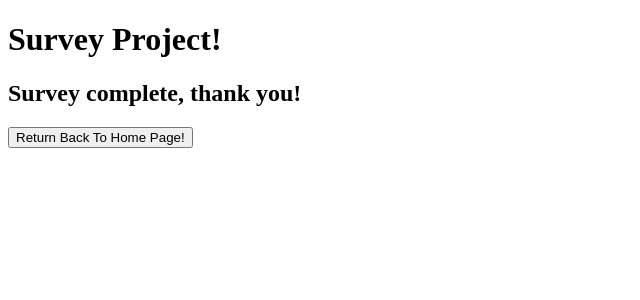
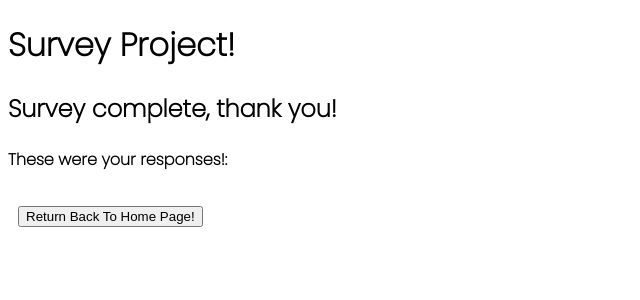
Before and after one commit to Ryccept/flask-surveys, a Flask app: page /completed in a window 1280 px wide. Shown: the top 300 px of the page, without its empty margins (0-640 px from the left). Run offline with Flask 2, Linux system fonts and the light colour scheme.

Commit message:
added Flask sessions along with css

```diff
--- a/app.py
+++ b/app.py
@@ -1,4 +1,4 @@
-from flask import Flask, request, render_template, redirect, flash
+from flask import Flask, request, render_template, redirect, flash, session
 from flask_debugtoolbar import DebugToolbarExtension
 
 from surveys import *
@@ -8,26 +8,27 @@ app.config['SECRET_KEY'] = 'test'
 app.config['DEBUG_TB_INTERCEPT_REDIRECTS'] = False
 debug = DebugToolbarExtension(app)
 
-# This sets up our fake database:
-responses = []
 
 @app.route('/')
 def home_page():
     """this gets the pre-made surveys that are established from the surveys.py file and displays them"""
     survey_list = surveys
+
+    """this is to set up the Flask session to capture all answers ((and reset when a user completes the survey and returns to the home page))"""
+    session["responses"] = []
     return render_template('root.html', surveys=survey_list)
 
 
 @app.route('/<survey_name>/questions/<int:question_id>', methods=["POST", "GET"])
 def question_page(survey_name, question_id):
+    responses = session["responses"]
+
     """this sets up each question from the correspond survey as well as every choice"""
     question_num = question_id
     survey_content = surveys[f"{survey_name}"]
 
     """this captures the current survey so that the redirect can occur in the /answer route"""
     current_survey = survey_name
-
-
 
     """these conditionals are what prevents the user from jumping ahead or using the wrong URL"""
     if(question_id > len(survey_content.questions) or question_id < 0):
@@ -39,8 +40,7 @@ def question_page(survey_name, question_id):
         return redirect(f"/{survey_name}/questions/{len(responses)}")
     else:
         question = survey_content.questions[question_id]
-        return render_template('question.html', q_num=question_num, question=question, responses=responses, survey_name=current_survey)
-        """TO-DO: Get rid of current_responses from above and within the render_template as we want this to occur on the backend"""
+        return render_template('question.html', q_num=question_num, question=question, survey_name=current_survey)
 
 
 
@@ -48,11 +48,11 @@ def question_page(survey_name, question_id):
 
 @app.route('/answer', methods=['POST'])
 def obtain_answer():
-    """this specifically captures the answer and then appends it to the responses list in surveys.py"""
-    answer = request.form.get("question", "not answered")
-    current_responses = responses
-    if answer != None:
-        current_responses.append(answer)
+    """this captures the users answer and then appends it."""
+    answer = request.form.get("question", "Not Answered")
+    current_responses_session = session["responses"]
+    current_responses_session.append(answer)
+    session["responses"] = current_responses_session
 
     """this sets up the redirect using hidden form data/post variables"""
     current_survey = request.form.get("current_survey")
@@ -64,15 +64,12 @@ def obtain_answer():
     if(next_question > question_count):
         return redirect('/completed')
     else:
+        """this appends the answer to the Flask session cookie and then redirects to the next question"""
         return redirect(f'/{current_survey}/questions/{next_question}')
 
 
 
 @app.route('/completed')
 def thank_you():
+    """sends user the thank you page along with the answers that the user chose"""
     return render_template('thanks.html')
-
-
-
-
-# To do: add sessions --  once that is learned.
--- /dev/null
+++ b/static/css.css
@@ -0,0 +1,13 @@
+body {
+  font-family: "Poppins", sans-serif;
+}
+
+form {
+  border: 1px solid black;
+  padding: 10px;
+  width: 500px;
+}
+
+#return {
+  border: 0px;
+}
--- a/templates/base.html
+++ b/templates/base.html
@@ -5,6 +5,11 @@
     <meta http-equiv="X-UA-Compatible" content="IE=edge" />
     <meta name="viewport" content="width=device-width, initial-scale=1.0" />
     <title>{% block title%}{% endblock%}</title>
+    <link
+      href="https://fonts.googleapis.com/css2?family=Poppins:wght@200&family=Work+Sans:ital@1&display=swap"
+      rel="stylesheet"
+    />
+    <link href="/static/css.css" rel="stylesheet" />
   </head>
   <body>
     <h1>Survey Project!</h1>
--- a/templates/question.html
+++ b/templates/question.html
@@ -17,5 +17,5 @@
   <br />
   <button>Submit Answer</button>
 </form>
-<h4>{{responses}}</h4>
+
 {% endblock %}
--- a/templates/root.html
+++ b/templates/root.html
@@ -1,7 +1,7 @@
 {% extends 'base.html' %} {% block title %} Surveys! {% endblock %} {% block
 content %}
 
-<h2>Optional Surveys:</h2>
+<h2>Current Optional Surveys:</h2>
 {% if surveys %} {%for key, survey in surveys.items() %}
 <form id="{{survey.title}}" method="POST" action="{{key}}/questions/0">
   <h3>{{survey.title}}</h3>
--- a/templates/thanks.html
+++ b/templates/thanks.html
@@ -1,6 +1,16 @@
 {% extends 'base.html' %} {% block title %} Thank You! {% endblock %} {% block
 content %}
 <h2>Survey complete, thank you!</h2>
+
+<h4>
+  These were your responses!:
+  <ol>
+    {% for response in session['responses'] %}
+    <li>{{response}}</li>
+    {% endfor %}
+  </ol>
+</h4>
+
 <form id="return" method="GET" action="/">
   <button>Return Back To Home Page!</button>
 </form>
```
